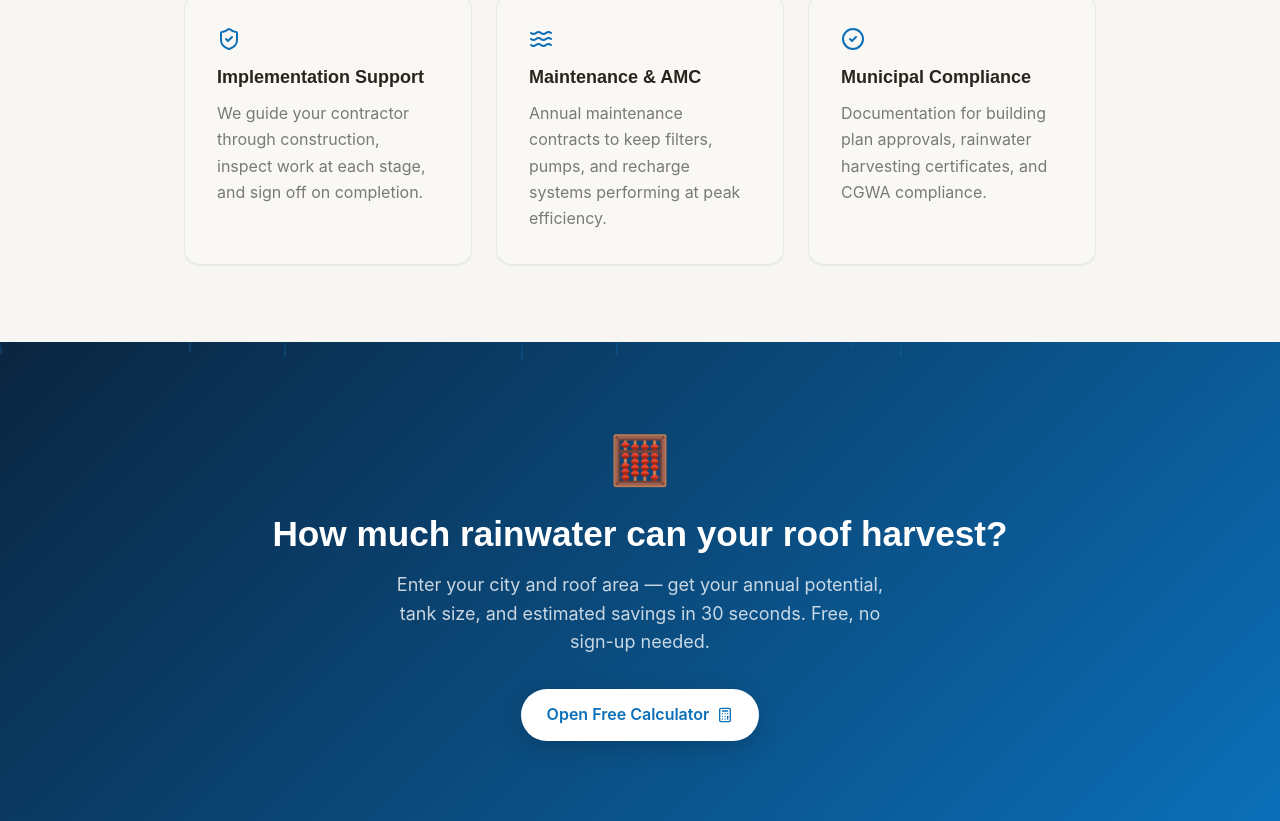
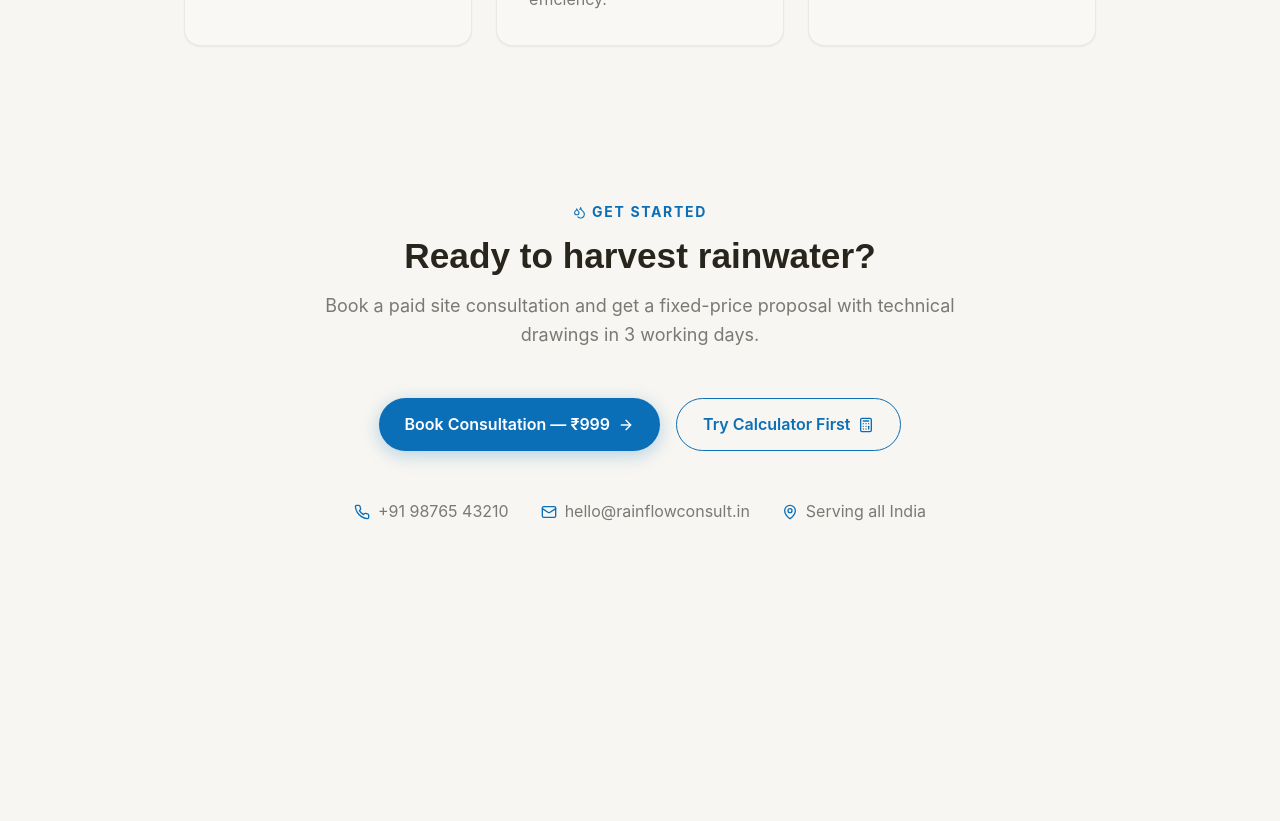
Before and after one commit to unnyanr11/rainwater-consultant, a React (Create React App) app: page /services in a window 1280 px wide. Shown: the part 880-1701 px from the top of the page. After the commit the page ends 1482 px from the top, so only its background shows below. Built offline with nearby package versions, Linux system fonts and the light colour scheme; a web font is replaced by a local one.

Commit message:
refactor: replace redundant page wrappers with shared PageLayout component

```diff
--- /dev/null
+++ b/src/components/layout/PageLayout.jsx
@@ -0,0 +1,12 @@
+import Navbar from '../home/Navbar'
+
+export default function PageLayout({ children }) {
+  return (
+    <>
+      <Navbar />
+      <div style={{ paddingTop: '64px' }}>
+        {children}
+      </div>
+    </>
+  )
+}
--- a/src/pages/public/Home.jsx
+++ b/src/pages/public/Home.jsx
@@ -1,10 +1,10 @@
-import Navbar from '../../components/home/Navbar'
+import PageLayout from '../../components/layout/PageLayout'
 import HeroSection         from '../../components/home/HeroSection'
 import StatsBar            from '../../components/home/StatsBar'
 import CalculatorCTA       from '../../components/home/CalculatorCTA'
 import TestimonialsSection from '../../components/home/TestimonialsSection'
+import FinalCTA            from '../../components/home/FinalCTA'
 
-// Global keyframes needed by HeroSection animations
 const globalStyles = `
   @keyframes rippleAnim {
     from { transform: scale(0); opacity: 1; }
@@ -24,13 +24,13 @@ export default function Home() {
   return (
     <>
       <style>{globalStyles}</style>
-      <Navbar />
-      <div style={{ paddingTop: '64px' }}>
+      <PageLayout>
         <HeroSection />
         <StatsBar />
+        <CalculatorCTA />
         <TestimonialsSection />
-        <CalculatorCTA />
-      </div>
+        <FinalCTA />
+      </PageLayout>
     </>
   )
 }
--- a/src/pages/public/HowItWorks.jsx
+++ b/src/pages/public/HowItWorks.jsx
@@ -1,13 +1,12 @@
-import PageLayout from '../../components/common/PageLayout'
-import HowItWorksSection from '../../components/home/HowItWorks'
+import PageLayout from '../../components/layout/PageLayout'
+import HowItWorks from '../../components/home/HowItWorks'
+import CalculatorCTA from '../../components/home/CalculatorCTA'
 
-export default function HowItWorks() {
+export default function HowItWorksPage() {
   return (
-    <PageLayout
-      title="How It Works"
-      subtitle="A simple four-step process from assessment to a fully installed system"
-    >
-      <HowItWorksSection />
+    <PageLayout>
+      <HowItWorks />
+      <CalculatorCTA />
     </PageLayout>
   )
 }
--- a/src/pages/public/Pricing.jsx
+++ b/src/pages/public/Pricing.jsx
@@ -1,13 +1,12 @@
-import PageLayout from '../../components/common/PageLayout'
+import PageLayout from '../../components/layout/PageLayout'
 import PricingSection from '../../components/home/PricingSection'
+import FinalCTA from '../../components/home/FinalCTA'
 
 export default function Pricing() {
   return (
-    <PageLayout
-      title="Pricing"
-      subtitle="Transparent, flexible plans — no hidden fees"
-    >
+    <PageLayout>
       <PricingSection />
+      <FinalCTA />
     </PageLayout>
   )
 }
--- a/src/pages/public/Services.jsx
+++ b/src/pages/public/Services.jsx
@@ -1,13 +1,12 @@
-import PageLayout from '../../components/common/PageLayout'
+import PageLayout from '../../components/layout/PageLayout'
 import ServicesSection from '../../components/home/ServicesSection'
+import FinalCTA from '../../components/home/FinalCTA'
 
 export default function Services() {
   return (
-    <PageLayout
-      title="Our Services"
-      subtitle="End-to-end rainwater harvesting solutions for every property type"
-    >
+    <PageLayout>
       <ServicesSection />
+      <FinalCTA />
     </PageLayout>
   )
 }
```
